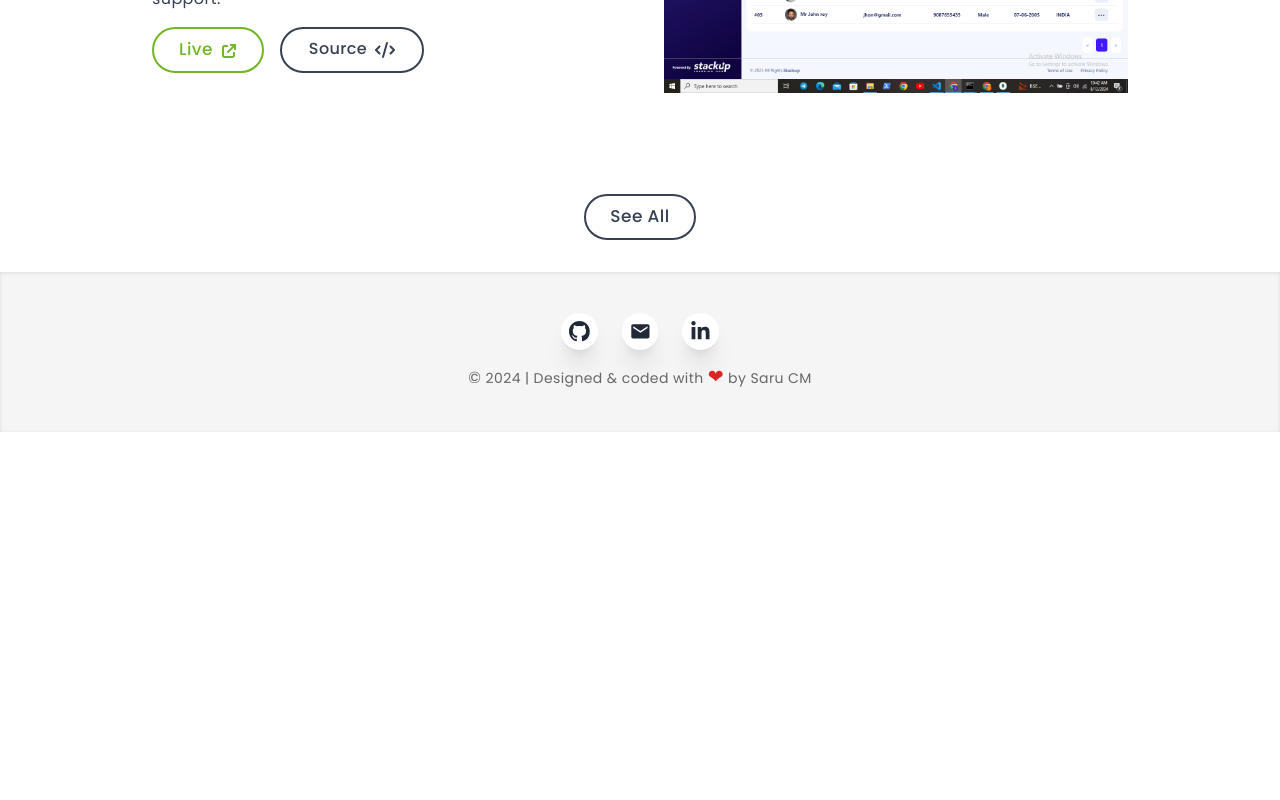
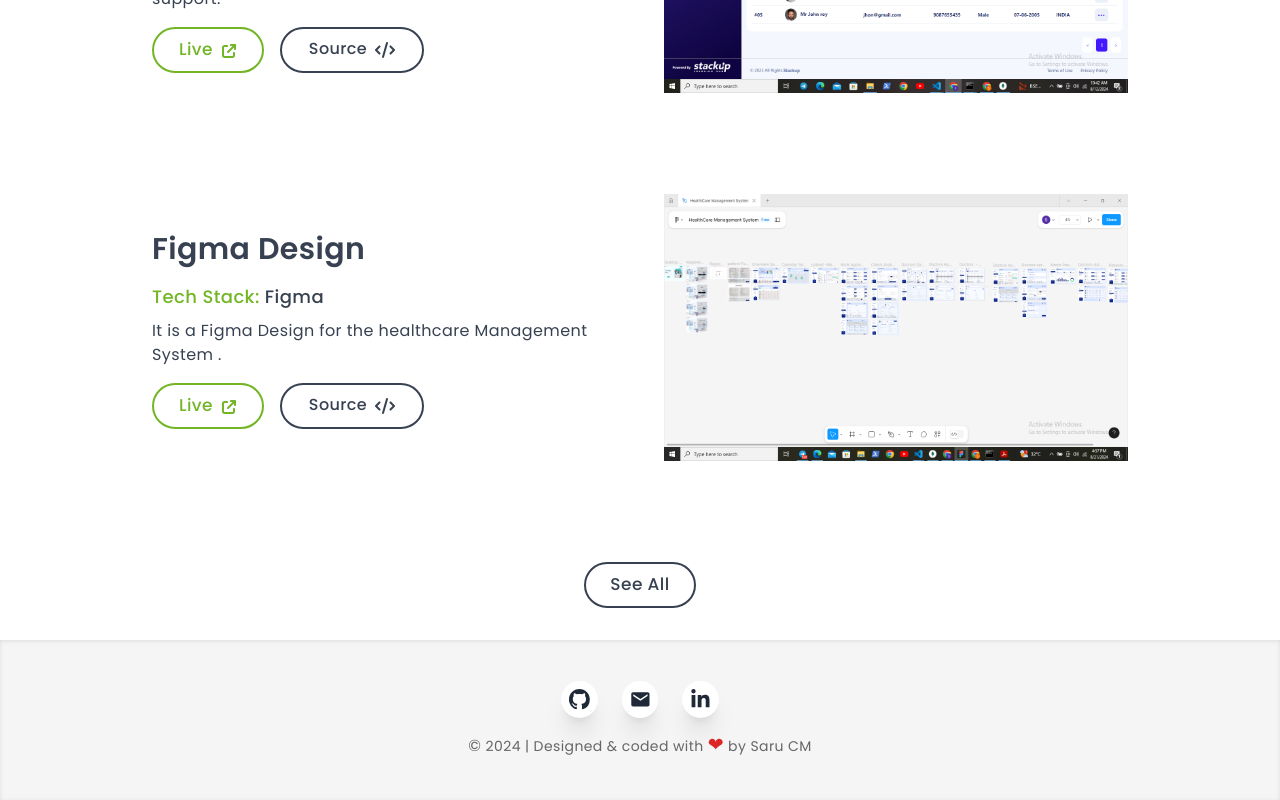
Before and after one commit to sarucm1017/MyPortfolio, a Next.js app in the folder myPortfolio/: page /projects in a window 1280 px wide. Shown: the part 2174-2974 px from the top of the page. Before the commit the page ends 2606 px from the top, so only its background shows below. Built offline with nearby package versions, Linux system fonts and the light colour scheme.

Commit message:
correction7

```diff
--- a/myPortfolio/data/projectData.js
+++ b/myPortfolio/data/projectData.js
@@ -60,4 +60,14 @@ export const projectData = [
     live: "https://employeemanagementnode.onrender.com",
     code: "https://github.com/sarucm1017/employeemanagementnode",
   },
+  {
+    name: "Figma Design",
+    alt: "Figma Design for Healthcare Management Project.",
+    img: "/img/figmaDesign.png",
+    description:
+      "It is a Figma Design for the healthcare Management System .",
+    techStack: "Figma",
+    live: "https://www.figma.com/proto/9FeIvK2Q2vvXQOOTLXVrBf/HealthCare-Management-System?node-id=0-1&t=DGxYvHPvw1PL5m16-1",
+
+  },
 ];
```
Also changed, not shown: myPortfolio/public/img/figmaDesign.png (added).
